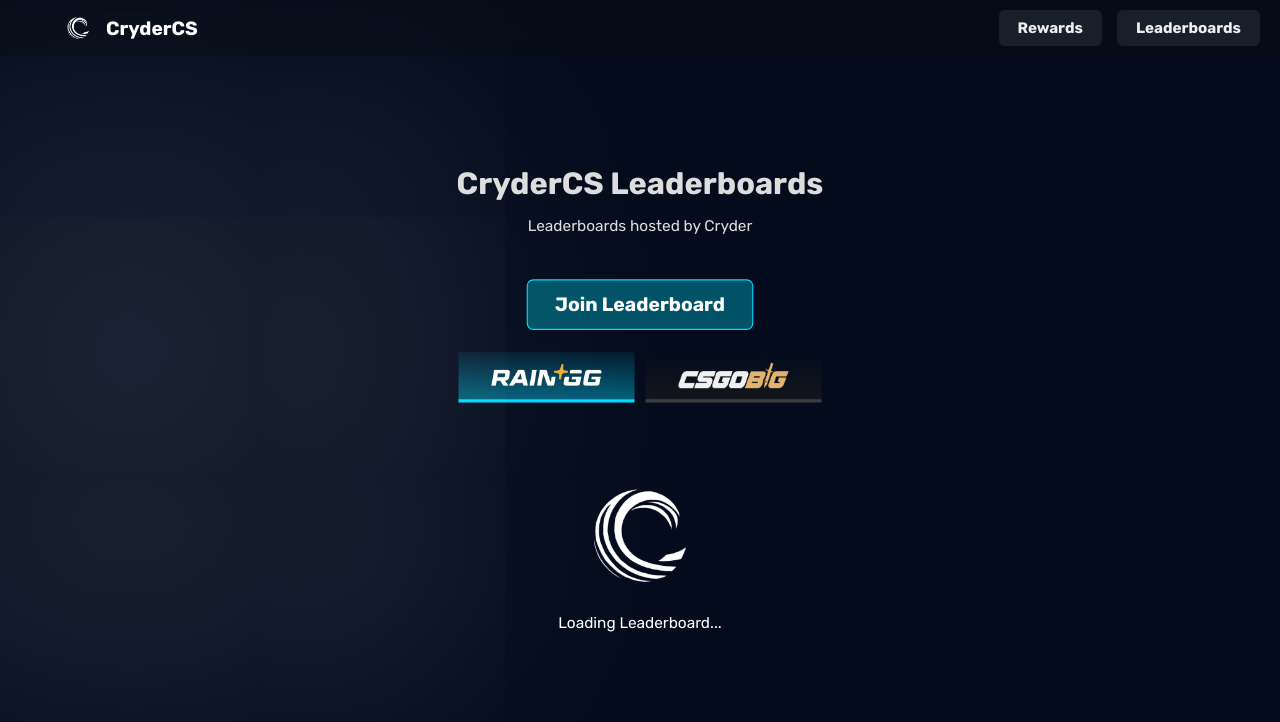
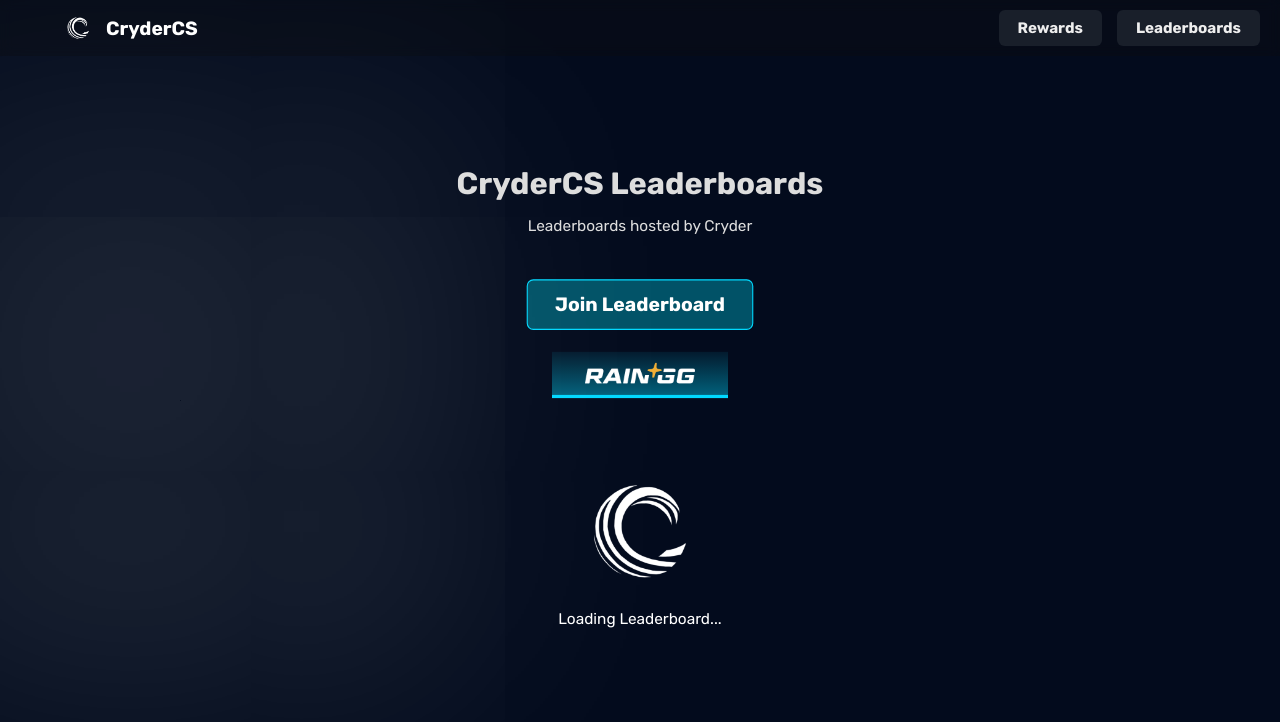
Before and after one commit to CryderCS/Rewardspage, a plain HTML site: page Leaderboards.html in a window 1280 px wide. Shown: the top 722 px of the page. Drawn offline with Linux system fonts and the light colour scheme; a script that the page names is missing.

Commit message:
removed Big

```diff
--- a/Leaderboards.html
+++ b/Leaderboards.html
@@ -42,7 +42,7 @@
 
 <div class="tabs">
   <button class="tab-button active" data-tab="tab1"><img src="images/rain-gg-original (1).png" alt="Rain.gg" class="tab-icon" /></button>
-  <button class="tab-button" data-tab="tab2"><img src="images/CSGOBIG_Logo.png" alt="csgobig" class="tab-icon" /></button>
+  <!--<button class="tab-button" data-tab="tab2"><img src="images/CSGOBIG_Logo.png" alt="csgobig" class="tab-icon" /></button> -->
    <!--<button class="tab-button" data-tab="tab3"><img src="images/PackyLogo.png" alt="Packy" class="tab-icon" /></button> -->
   <!--<button class="tab-button" data-tab="tab3"><img src="images/csbattle_Logo.png" alt="csbattle.com" class="tab-icon" /></button>-->
   <!-- <button class="tab-button" data-tab="tab3"><img src="images/Clash_High_Quality_Logo.png" alt="Clash.gg" class="tab-icon" /></button> -->
```
Also changed, not shown: index.html (+2 -2 lines).
